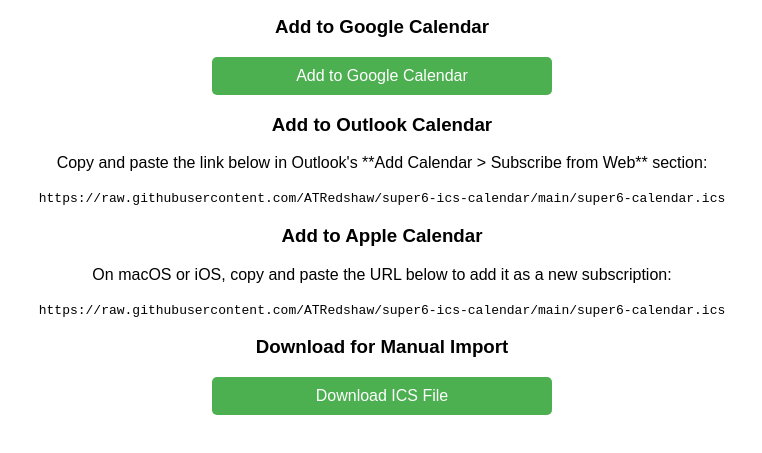
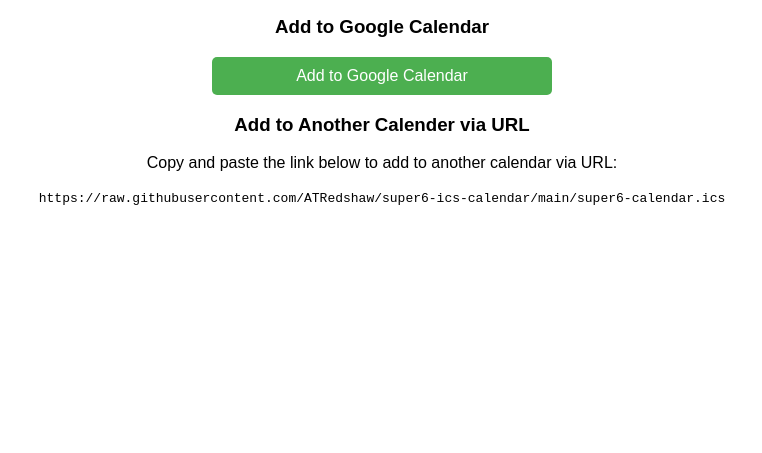
Before and after one commit to ATRedshaw/super6-ics-calendar, a website: page index.html in a window 1280 px wide. Shown: the part 129-582 px from the top of the page, without its empty margins (258-1020 px from the left). Drawn offline with Linux system fonts and the light colour scheme.

Commit message:
Unified url link

```diff
--- a/index.html
+++ b/index.html
@@ -41,20 +41,9 @@
     </a>
 
     <!-- Outlook Calendar -->
-    <h3>Add to Outlook Calendar</h3>
-    <p>Copy and paste the link below in Outlook's **Add Calendar > Subscribe from Web** section:</p>
+    <h3>Add to Another Calender via URL</h3>
+    <p>Copy and paste the link below to add to another calendar via URL:</p>
     <code>https://raw.githubusercontent.com/ATRedshaw/super6-ics-calendar/main/super6-calendar.ics</code>
-
-    <!-- Apple Calendar -->
-    <h3>Add to Apple Calendar</h3>
-    <p>On macOS or iOS, copy and paste the URL below to add it as a new subscription:</p>
-    <code>https://raw.githubusercontent.com/ATRedshaw/super6-ics-calendar/main/super6-calendar.ics</code>
-
-    <!-- Download for Manual Import -->
-    <h3>Download for Manual Import</h3>
-    <a class="button" href="https://raw.githubusercontent.com/ATRedshaw/super6-ics-calendar/main/super6-calendar.ics" download>
-        Download ICS File
-    </a>
 
 </body>
 </html>
```
